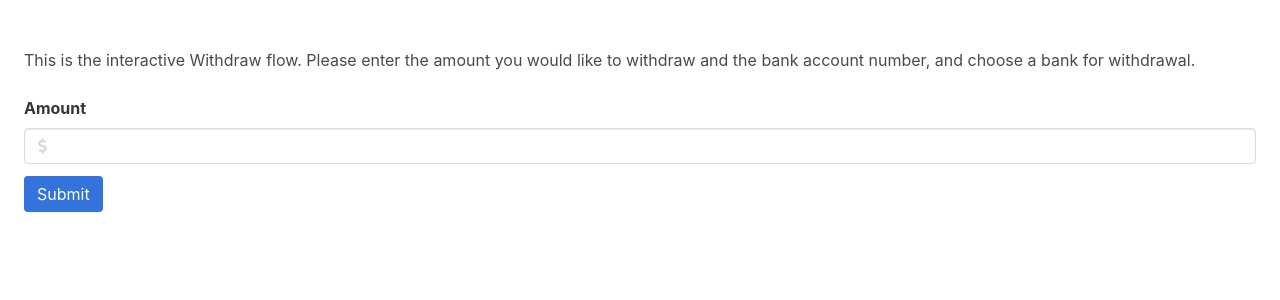
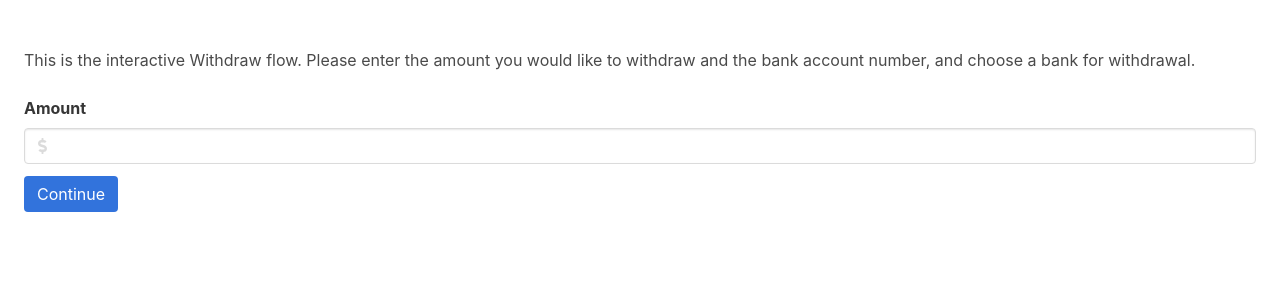
Before and after one commit to stellar/django-polaris, a Django app: template src/templates/withdraw/form.html in a window 1280 px wide. Shown: the part 52-352 px from the top of the page. Run offline with Django 3.2, Linux system fonts and the light colour scheme; the template is opened without the code that fills it: values that come from a table or form of the project are taken from there, others are empty; parts of the project's set-up code (start-up, migrations or seed data) failed here and were passed over; some libraries are stand-ins or nearby versions.

Commit message:
Rename submit button on withdrawal flow. (#126)

```diff
--- a/src/templates/withdraw/form.html
+++ b/src/templates/withdraw/form.html
@@ -44,7 +44,7 @@
 
         <div class="field">
             <div class="control">
-                <button class="button is-link" type="submit">Submit</button>
+                <button class="button is-link" type="submit">Continue</button>
             </div>
         </div>
     </form>
```
